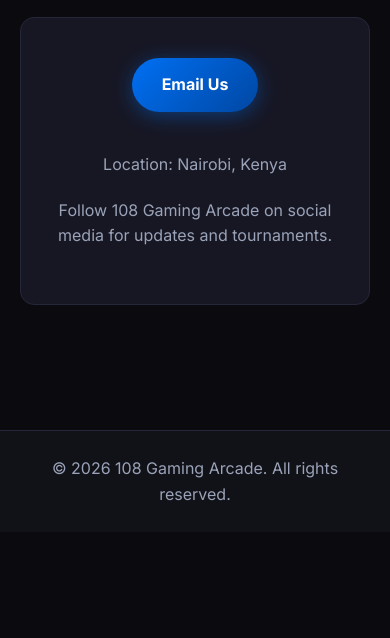
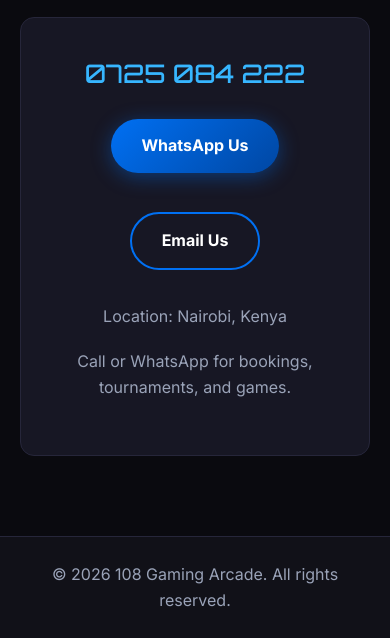
Before and after one commit to Njap-png/108-Games-Arcade, a plain HTML site: page contact.html in a window 390 px wide. Shown: the part 245-883 px from the top of the page. Before the commit the page ends 844 px from the top, so only its background shows below. Drawn offline with Linux system fonts and the light colour scheme.

Commit message:
Add contact phone 0725 084 222 with call/WhatsApp links

```diff
--- a/contact.html
+++ b/contact.html
@@ -25,9 +25,11 @@
     <h2>Find Us</h2>
     <p>Questions, bookings, or tournament enquiries? Reach out to us.</p>
     <div class="contact-box">
-      <p><a href="mailto:teddy.njagi.w@gmail.com" class="btn">Email Us</a></p>
+      <p class="contact-phone"><a href="tel:+254725084222">0725 084 222</a></p>
+      <p><a href="https://wa.me/254725084222" class="btn" target="_blank" rel="noopener">WhatsApp Us</a></p>
+      <p><a href="mailto:teddy.njagi.w@gmail.com" class="btn btn-outline">Email Us</a></p>
       <p>Location: Nairobi, Kenya</p>
-      <p>Follow 108 Gaming Arcade on social media for updates and tournaments.</p>
+      <p>Call or WhatsApp for bookings, tournaments, and games.</p>
     </div>
   </section>
 
--- a/styles.css
+++ b/styles.css
@@ -181,6 +181,15 @@ section h2 {
   margin-bottom: 40px;
 }
 
+.inline-link {
+  color: var(--play-glow);
+  text-decoration: none;
+}
+
+.inline-link:hover {
+  text-decoration: underline;
+}
+
 .currency-switch {
   display: flex;
   justify-content: center;
@@ -360,7 +369,22 @@ section h2 {
 }
 
 .contact-box .btn {
-  margin-bottom: 20px;
+  margin-bottom: 14px;
+}
+
+.contact-phone {
+  font-size: 1.6rem;
+  font-family: "Orbitron", sans-serif;
+  margin-bottom: 10px;
+}
+
+.contact-phone a {
+  color: var(--play-glow);
+  text-decoration: none;
+}
+
+.contact-phone a:hover {
+  text-decoration: underline;
 }
 
 /* ---------- Booking ---------- */
```
Also changed, not shown: booking.html (+1 -1 lines).
